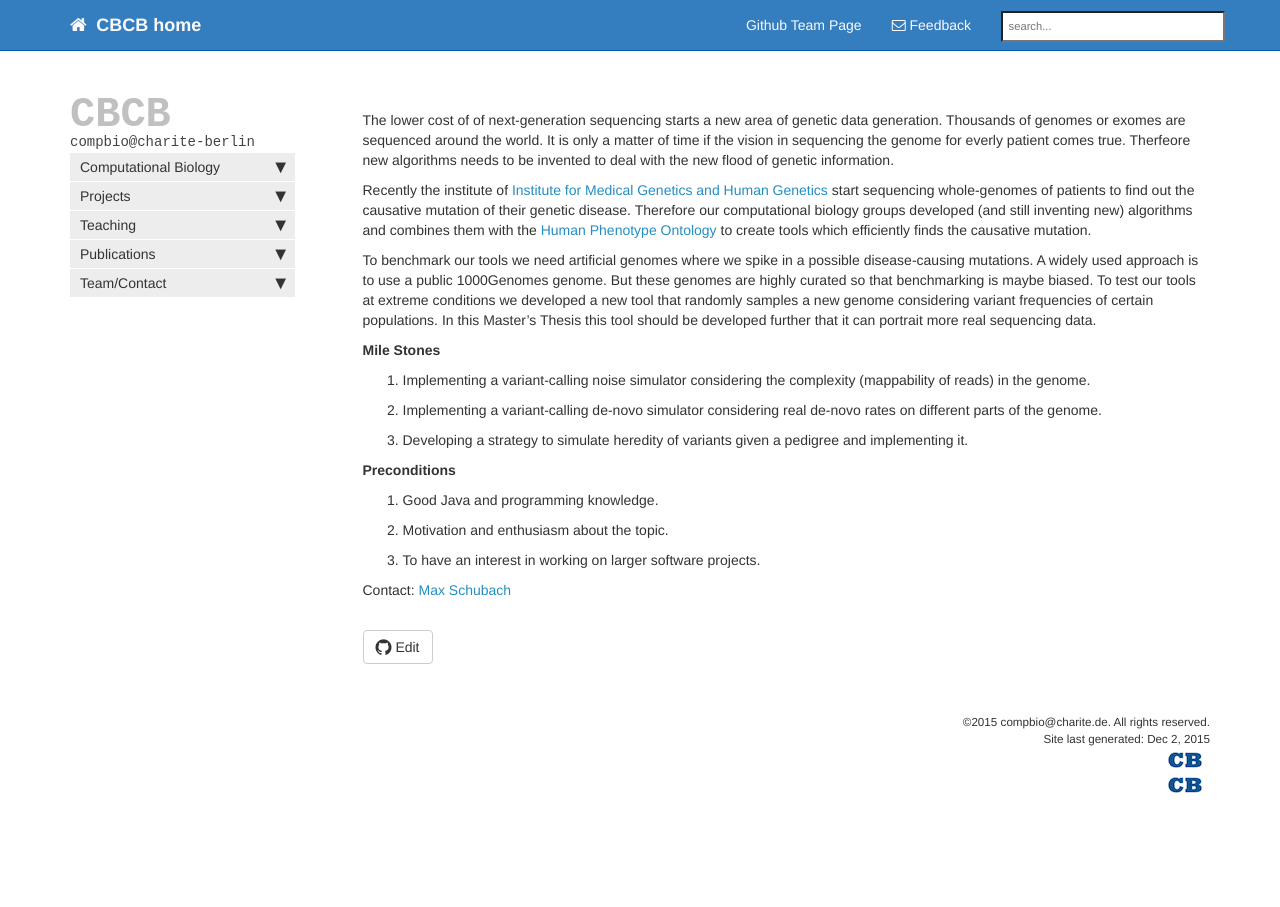
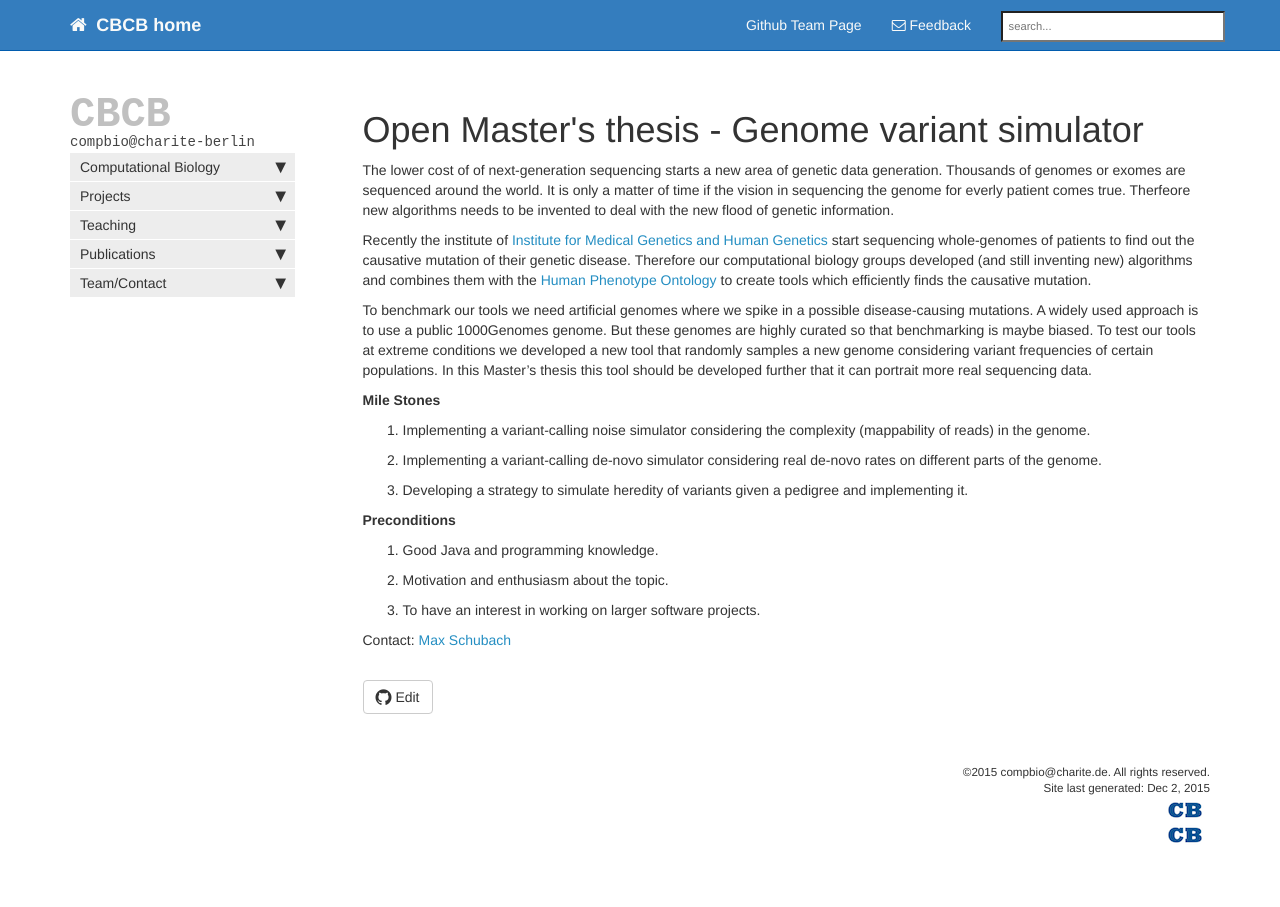
Before and after one commit to charite/charite.github.io, a Jekyll site: the page built from master_simulator.md, in a window 1280 px wide. Built offline with Jekyll 4.4.1, drawn with Linux system fonts in a browser that asks for light colours; nearby versions of some CDN libraries; library files that are not in the unit come from our copies; Markdown is read by kramdown in place of the engine named in the settings; comment, search, counter and statistics services are not loaded.

Commit message:
Update master_simulator.md

```diff
--- a/master_simulator.md
+++ b/master_simulator.md
@@ -1,12 +1,12 @@
 ---
-title: Open Master's Thesis: Genome variant simulator
+title: Open Master's thesis - Genome variant simulator
 ---
 
 The lower cost of of next-generation sequencing starts a new area of genetic data generation. Thousands of genomes or exomes are sequenced around the world. It is only a matter of time if the vision in sequencing the genome for everly patient comes true. Therfeore new algorithms needs to be invented to deal with the new flood of genetic information.
 
 Recently the institute of [Institute for Medical Genetics and Human Genetics](http://genetik.charite.de/) start sequencing whole-genomes of patients to find out the causative mutation of their genetic disease. Therefore our computational biology groups developed (and still inventing new) algorithms and combines them with the [Human Phenotype Ontology](http://human-phenotype-ontology.org/) to create tools which efficiently finds the causative mutation.
 
-To benchmark our tools we need artificial genomes where we spike in a possible disease-causing mutations. A widely used approach is to use a public 1000Genomes genome. But these genomes are highly curated so that benchmarking is maybe biased. To test our tools at extreme conditions we developed a new tool that randomly samples a new genome considering variant frequencies of certain populations. In this Master's Thesis this tool should be developed further that it can portrait more real sequencing data.
+To benchmark our tools we need artificial genomes where we spike in a possible disease-causing mutations. A widely used approach is to use a public 1000Genomes genome. But these genomes are highly curated so that benchmarking is maybe biased. To test our tools at extreme conditions we developed a new tool that randomly samples a new genome considering variant frequencies of certain populations. In this Master's thesis this tool should be developed further that it can portrait more real sequencing data.
 
 __Mile Stones__
 1. Implementing a variant-calling noise simulator considering the complexity (mappability of reads) in the genome.
```
